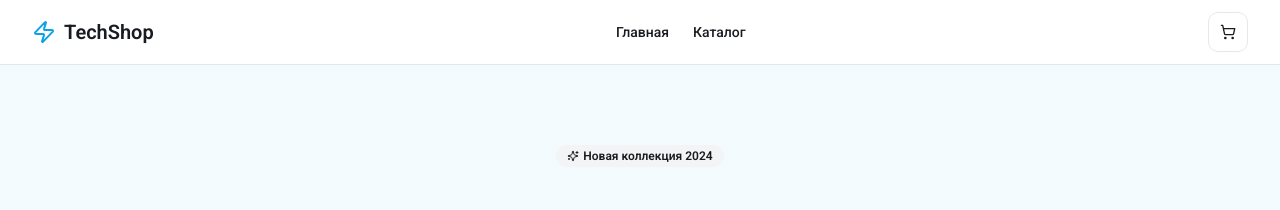
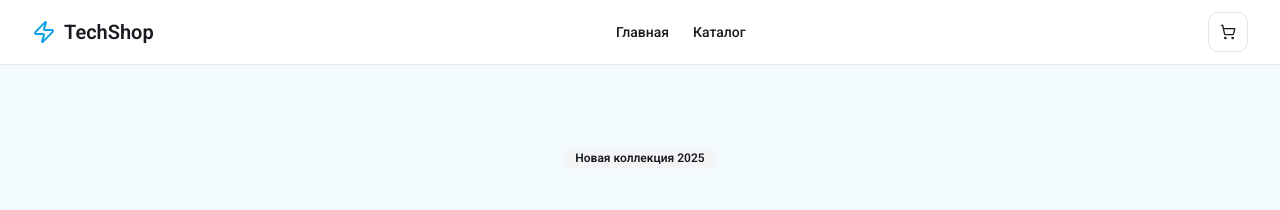
Before and after one commit to pr-poehali-dev/online-shop-animation, a React (Vite) app: page / in a window 1280 px wide. Shown: the top 210 px of the page. Built offline with nearby package versions, Linux system fonts and the light colour scheme.

Commit message:
Обновление 1 компонентов

```diff
--- a/src/pages/Index.tsx
+++ b/src/pages/Index.tsx
@@ -257,10 +257,7 @@ export default function Index() {
       <section id="hero" className="py-20 px-4 bg-gradient-to-br from-primary/5 to-accent/5">
         <div className="container">
           <div className="max-w-3xl mx-auto text-center space-y-6 animate-fade-in-up">
-            <Badge className="mb-4" variant="secondary">
-              <Icon name="Sparkles" className="h-3 w-3 mr-1" />
-              Новая коллекция 2024
-            </Badge>
+            <Badge className="mb-4" variant="secondary">Новая коллекция 2025</Badge>
             <h1 className="text-5xl md:text-6xl font-bold tracking-tight">
               Технологии будущего
               <span className="block text-primary mt-2">уже сегодня</span>
```
